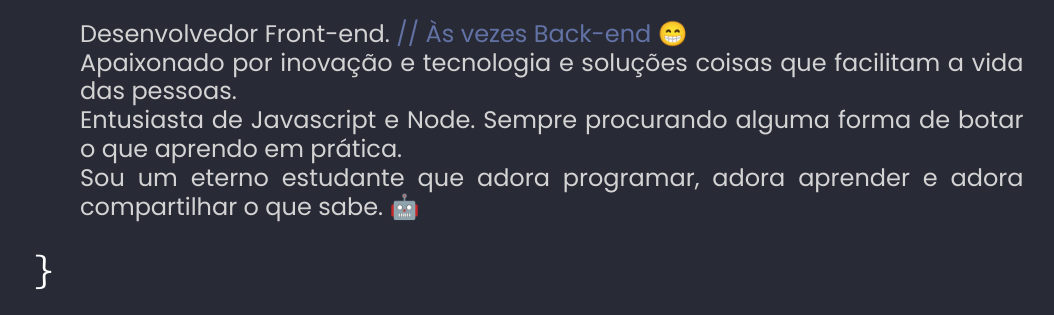
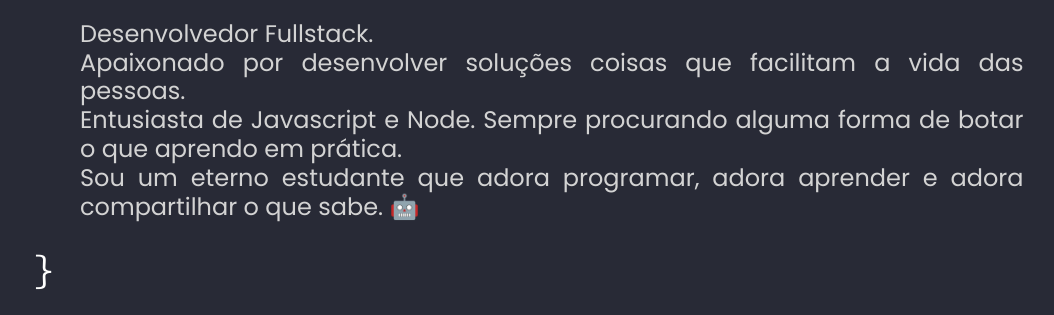
Before and after one commit to filipezz/personal-website, a Gatsby site: page / in a window 1280 px wide. Shown: the part 343-658 px from the top of the page, without its empty margins (53-1107 px from the left). Built offline with nearby package versions, Linux system fonts and the light colour scheme; Gatsby itself is replaced by a stand-in of ours.

Commit message:
Fix welcome page

```diff
--- a/src/components/info.js
+++ b/src/components/info.js
@@ -24,10 +24,9 @@ export default function info() {
         className="h4 mx-5 my-4 text-justify info"
         style={{ color: "#d3d3d3	" }}
       >
-        Desenvolvedor Front-end.{" "}
-        <span style={{ color: "#6272a4" }}>// Às vezes Back-end 😁</span>
+        Desenvolvedor Fullstack.{" "}
         <br />
-        Apaixonado por inovação e tecnologia e soluções coisas que facilitam a
+        Apaixonado por desenvolver soluções coisas que facilitam a
         vida das pessoas.
         <br />
         Entusiasta de Javascript e Node. Sempre procurando alguma forma de botar
```
Also changed, not shown: package.json (+3 -4 lines).
